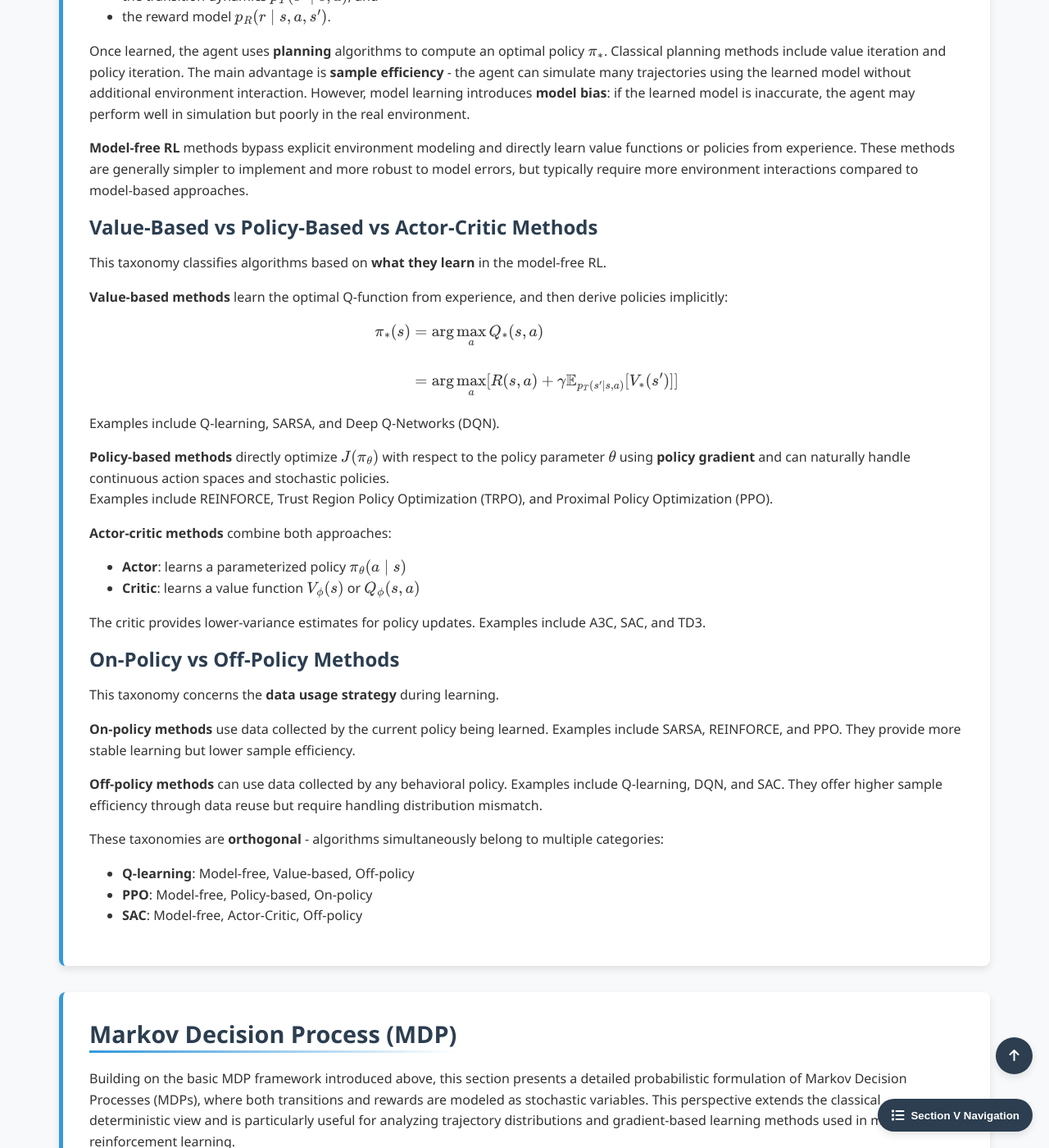
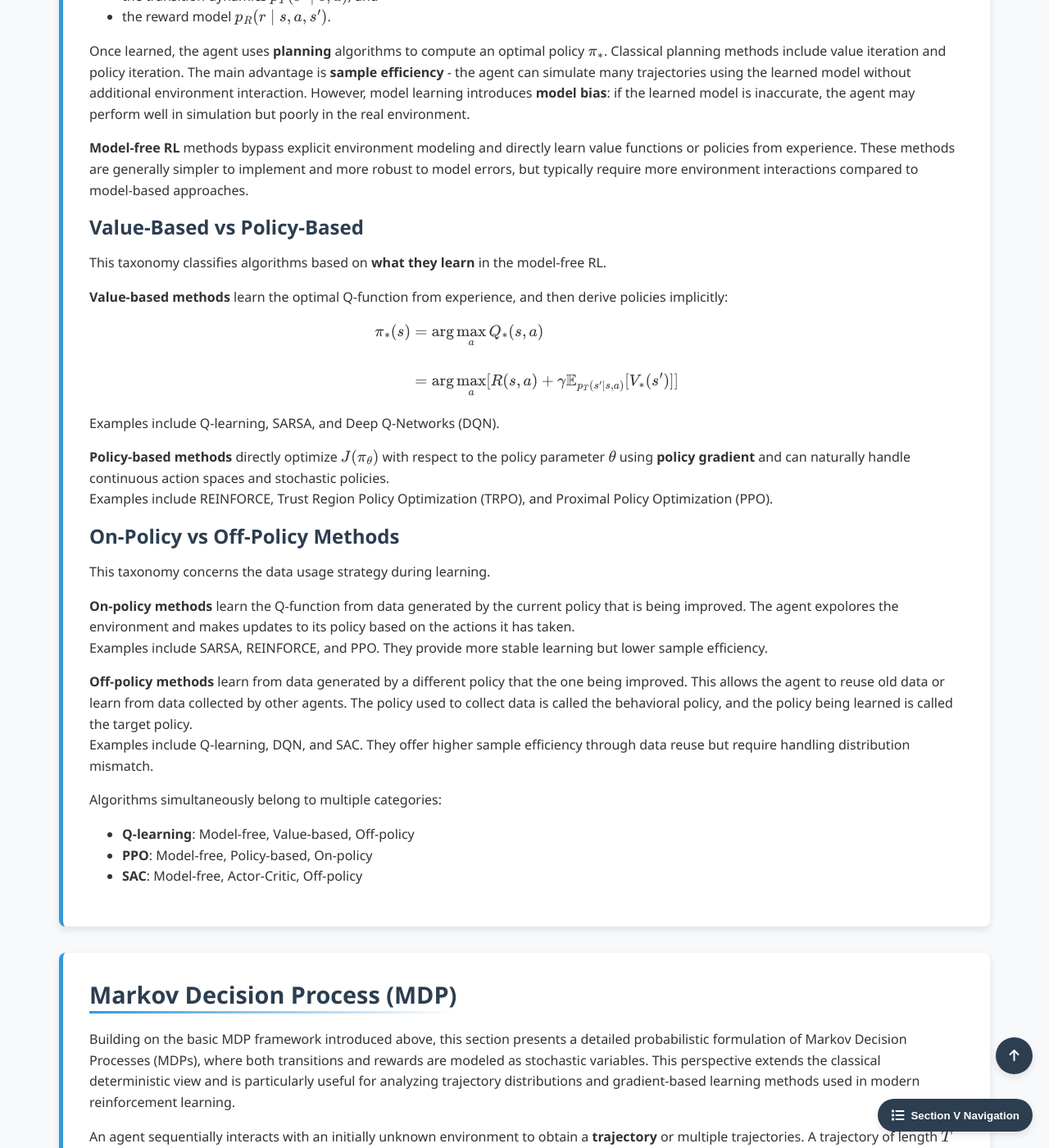
Before and after one commit to Yusukey01/yusukey01.github.io, a Jekyll site: the page built from Mathematics/Machine_learning/intro_RL.html, in a window 1280 px wide and 1400 px high, scrolled down 1868 px. Shown: the whole window at 82% size. Built offline with Jekyll 4.4.1, drawn with Linux system fonts in a browser that asks for light colours.

Commit message:
update RL section

```diff
--- a/Mathematics/Machine_learning/intro_RL.html
+++ b/Mathematics/Machine_learning/intro_RL.html
@@ -219,7 +219,7 @@ uses_python: false
                     more environment interactions compared to model-based approaches.
                 </p>
 
-                <h3>Value-Based vs Policy-Based vs Actor-Critic Methods</h3>
+                <h3>Value-Based vs Policy-Based</h3>
                 <p>
                     This taxonomy classifies algorithms based on <strong>what they learn</strong> in the model-free RL.
                 </p>
@@ -244,35 +244,28 @@ uses_python: false
                     Examples include REINFORCE, Trust Region Policy Optimization (TRPO), and Proximal Policy Optimization (PPO).
                 </p>
 
+                <h3>On-Policy vs Off-Policy Methods</h3>
                 <p>
-                    <strong>Actor-critic methods</strong> combine both approaches:
-                    <ul style="padding-left: 40px;">
-                        <li><strong>Actor</strong>: learns a parameterized policy \(\pi_\theta(a \mid s)\)</li>
-                        <li><strong>Critic</strong>: learns a value function \(V_\phi(s)\) or \(Q_\phi(s,a)\)</li>
-                    </ul>
+                    This taxonomy concerns the data usage strategy during learning.
                 </p>
 
                 <p>
-                    The critic provides lower-variance estimates for policy updates. Examples include A3C, SAC, and TD3.
-                </p>
-
-                <h3>On-Policy vs Off-Policy Methods</h3>
-                <p>
-                    This taxonomy concerns the <strong>data usage strategy</strong> during learning.
-                </p>
-
-                <p>
-                    <strong>On-policy methods</strong> use data collected by the current policy being learned.
+                    <strong>On-policy methods</strong> learn the Q-function from data generated by the current policy that is being improved.
+                    The agent expolores the environment and makes updates to its policy based on the actions it has taken.
+                    <br>
                     Examples include SARSA, REINFORCE, and PPO. They provide more stable learning but lower sample efficiency.
                 </p>
 
                 <p>
-                    <strong>Off-policy methods</strong> can use data collected by any behavioral policy.
+                    <strong>Off-policy methods</strong> learn from data generated by a different policy that the one being
+                    improved. This allows the agent to reuse old data or learn from data collected by other agents. The policy used to
+                    collect data is called the behavioral policy, and the policy being learned is called the target policy.
+                    <br>
                     Examples include Q-learning, DQN, and SAC. They offer higher sample efficiency through data reuse but require handling distribution mismatch.
                 </p>
 
                 <p>
-                    These taxonomies are <strong>orthogonal</strong> - algorithms simultaneously belong to multiple categories:
+                    Algorithms simultaneously belong to multiple categories:
                     <ul style="padding-left: 40px;">
                         <li><strong>Q-learning</strong>: Model-free, Value-based, Off-policy</li>
                         <li><strong>PPO</strong>: Model-free, Policy-based, On-policy</li>
```
